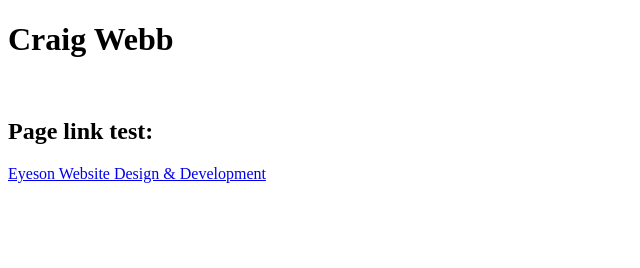
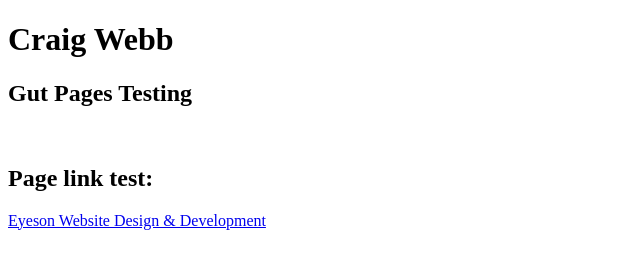
Before and after one commit to craigvt/craigvt.github.io, a plain HTML site: page index.html in a window 1280 px wide. Shown: the whole page, without its empty margins (0-640 px from the left). Drawn offline with Linux system fonts and the light colour scheme.

Commit message:
Update index.html

```diff
--- a/index.html
+++ b/index.html
@@ -2,6 +2,7 @@
 <html>
 <body>
 <h1>Craig Webb</h1>
+<h2>Gut Pages Testing</h2>
 <br>
 <h2>Page link test:</h2>
 <a href="https://craigvt.github.io/Eyeson">Eyeson Website Design & Development</a>
```
